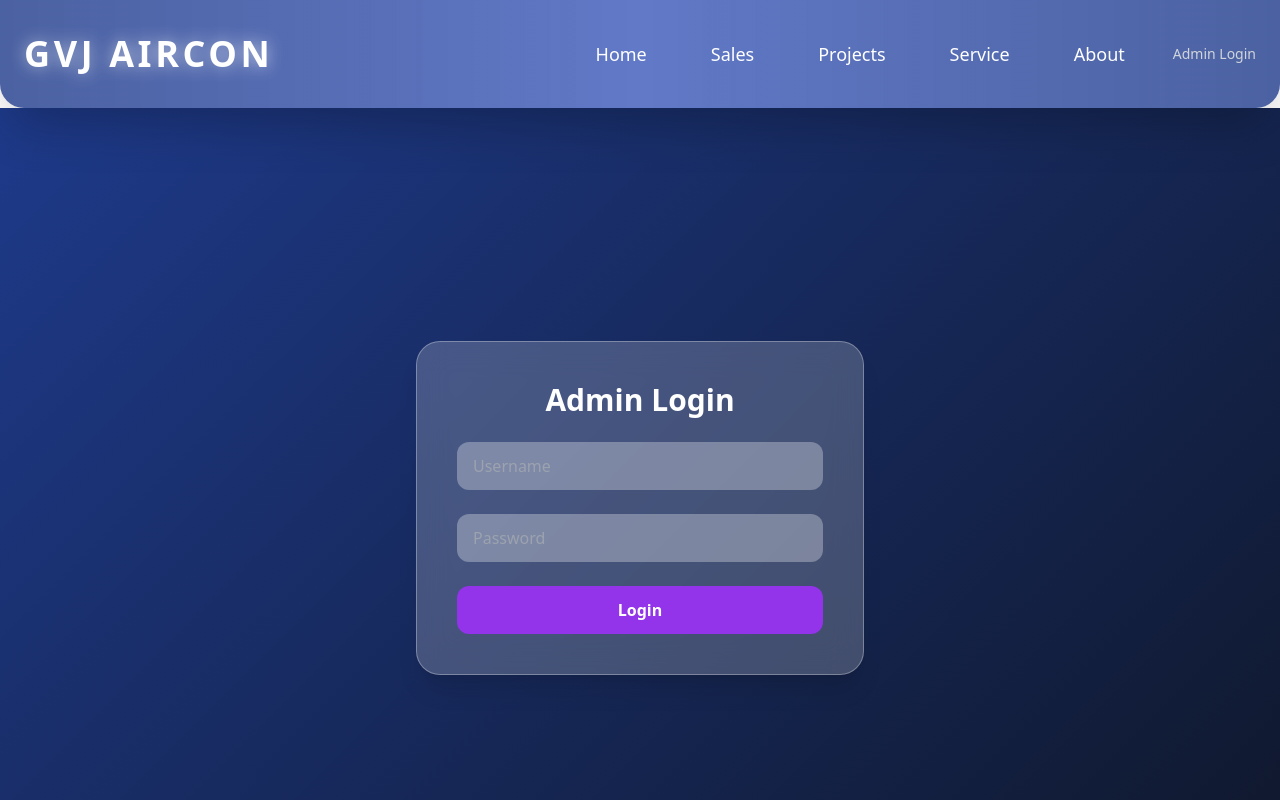
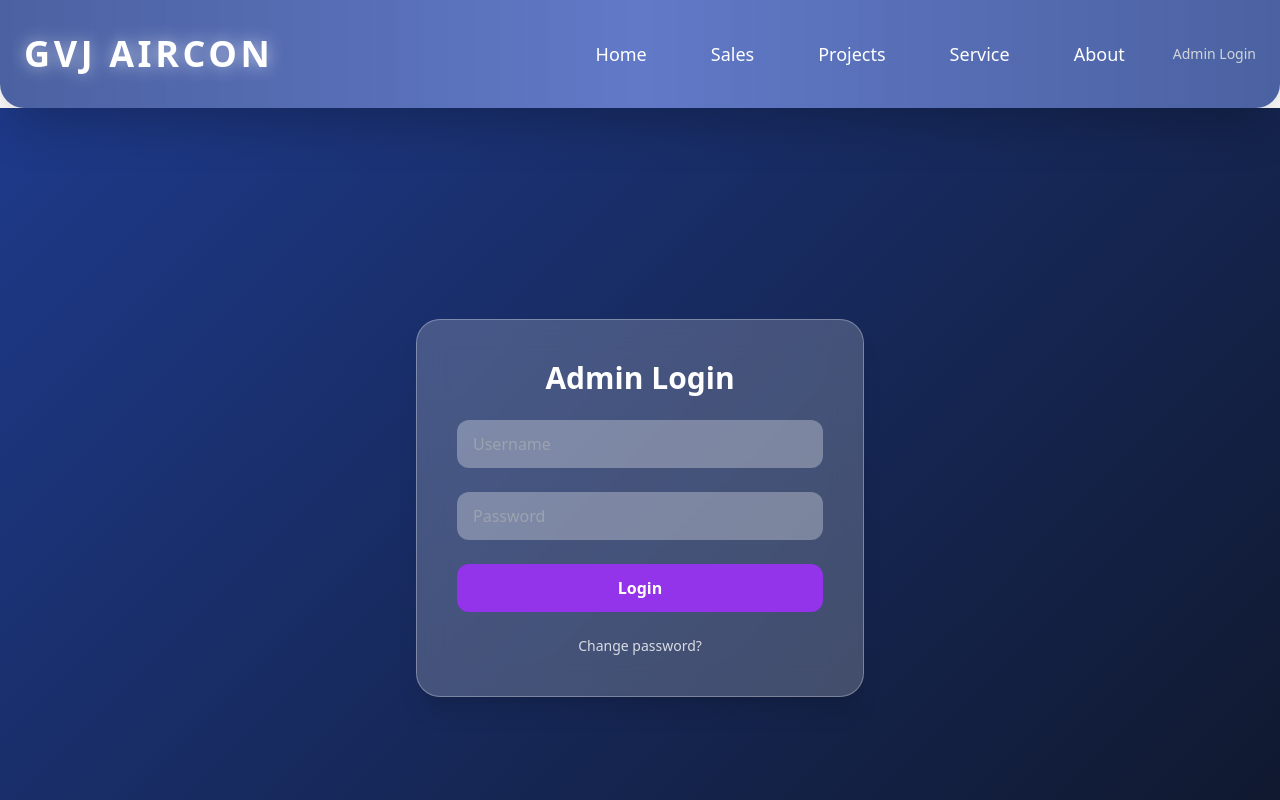
Before and after one commit to joisii/ac-frontend, a React (Create React App) app: page /admin/login in a window 1280 px wide. Shown: the top 800 px of the page. Built offline with nearby package versions, Linux system fonts and the light colour scheme; the HTML template or start-up script is replaced by a standard one.

Commit message:
changed the admin setup

```diff
--- a/src/pages/AdminLogin.js
+++ b/src/pages/AdminLogin.js
@@ -45,7 +45,7 @@ function AdminLogin() {
       const data = await res.json();
 
       if (res.ok && data.success) {
-        // 🧠 FIRST LOGIN → FORCE PASSWORD CHANGE
+        // 🔐 FIRST LOGIN FLOW
         if (data.firstLogin) {
           setIsFirstLogin(true);
           setMode("change");
@@ -105,7 +105,8 @@ function AdminLogin() {
       const data = await res.json();
 
       if (res.ok && data.success) {
-        setSuccess("Password updated successfully. Redirecting...");
+        setSuccess("Password updated successfully");
+
         setTimeout(() => {
           localStorage.setItem("isAdmin", "true");
           navigate("/admin/dashboard");
@@ -136,7 +137,7 @@ function AdminLogin() {
         }`}
       >
         <h2 className="text-3xl font-bold text-center mb-6">
-          {mode === "login" ? "Admin Login" : "Set New Password"}
+          {mode === "login" ? "Admin Login" : "Change Password"}
         </h2>
 
         {error && (
@@ -148,6 +149,7 @@ function AdminLogin() {
         )}
 
         {mode === "login" ? (
+          <>
             <form onSubmit={handleLogin} className="space-y-6">
               <input
                 type="text"
@@ -175,6 +177,23 @@ function AdminLogin() {
                 {loading ? "Logging in..." : "Login"}
               </button>
             </form>
+
+            {/* 🔁 Manual Change Password */}
+            <p
+              className="mt-6 text-sm text-center text-white/80 cursor-pointer hover:text-white"
+              onClick={() => {
+                setMode("change");
+                setIsFirstLogin(false);
+                setOldPassword("");
+                setNewPassword("");
+                setConfirmPassword("");
+                setError("");
+                setSuccess("");
+              }}
+            >
+              Change password?
+            </p>
+          </>
         ) : (
           <form onSubmit={handleChangePassword} className="space-y-5">
             <input
@@ -186,6 +205,18 @@ function AdminLogin() {
               required
               disabled={isFirstLogin}
             />
+
+            {/* 🔐 Old password only for normal change */}
+            {!isFirstLogin && (
+              <input
+                type="password"
+                placeholder="Old Password"
+                className="w-full px-4 py-3 bg-white/30 rounded-xl"
+                value={oldPassword}
+                onChange={(e) => setOldPassword(e.target.value)}
+                required
+              />
+            )}
 
             <input
               type="password"
@@ -212,6 +243,17 @@ function AdminLogin() {
             >
               {loading ? "Updating..." : "Update Password"}
             </button>
+
+            <p
+              className="text-sm text-center text-white/70 cursor-pointer hover:text-white"
+              onClick={() => {
+                setMode("login");
+                setError("");
+                setSuccess("");
+              }}
+            >
+              Back to login
+            </p>
           </form>
         )}
       </div>
```
Lines whose indentation alone changed are shown as unchanged.
